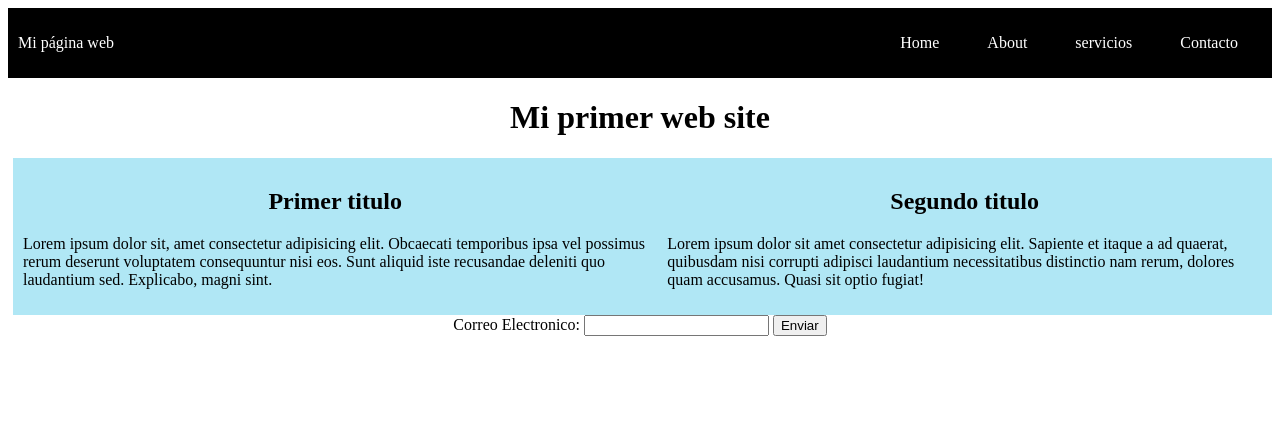
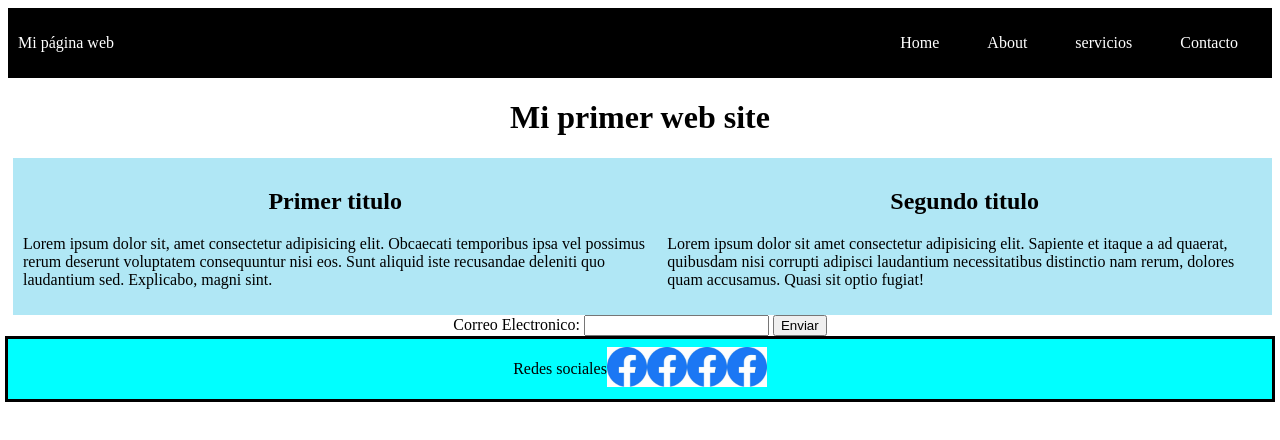
Before and after one commit to AngelNavarret/Pagina, a plain HTML site: page index.html in a window 1280 px wide. Drawn offline with Linux system fonts and the light colour scheme.

Commit message:
modificacion logo

```diff
--- a/index.html
+++ b/index.html
@@ -52,6 +52,17 @@
       <input type="email" />
       <button type="submit">Enviar</button>
     </form>
+    <footer class="redes">
+
+        <p>Redes sociales</p>
+        <a href="https://www.facebook.com" target="_blank"><img class="facebook-logo" src="/img/facebook.jpg" alt="Facebook"></a>
+        <a><img class="facebook-logo" src="/img/facebook.jpg" alt="Facebook"></a>
+        <a><img class="facebook-logo" src="/img/facebook.jpg" alt="Facebook"></a>
+        <a><img class="facebook-logo" src="/img/facebook.jpg" alt="Facebook"></a>
+
+
+    </footer>
     <script src="script.js"></script>
   </body>
+
 </html>
--- a/style.css
+++ b/style.css
@@ -118,3 +118,18 @@
   height: 200px;
   margin: 5px ;
 }
+.facebook-logo{
+  width: 40px;
+  height: 40px;
+
+}
+
+.redes{
+  border: 3px solid;
+  width: 100%;
+  display: flex;
+  align-items: center;
+  justify-content: center;
+  height: 60px;
+  background-color: aqua;
+}
```
Also changed, not shown: img/facebook.jpg (added).
